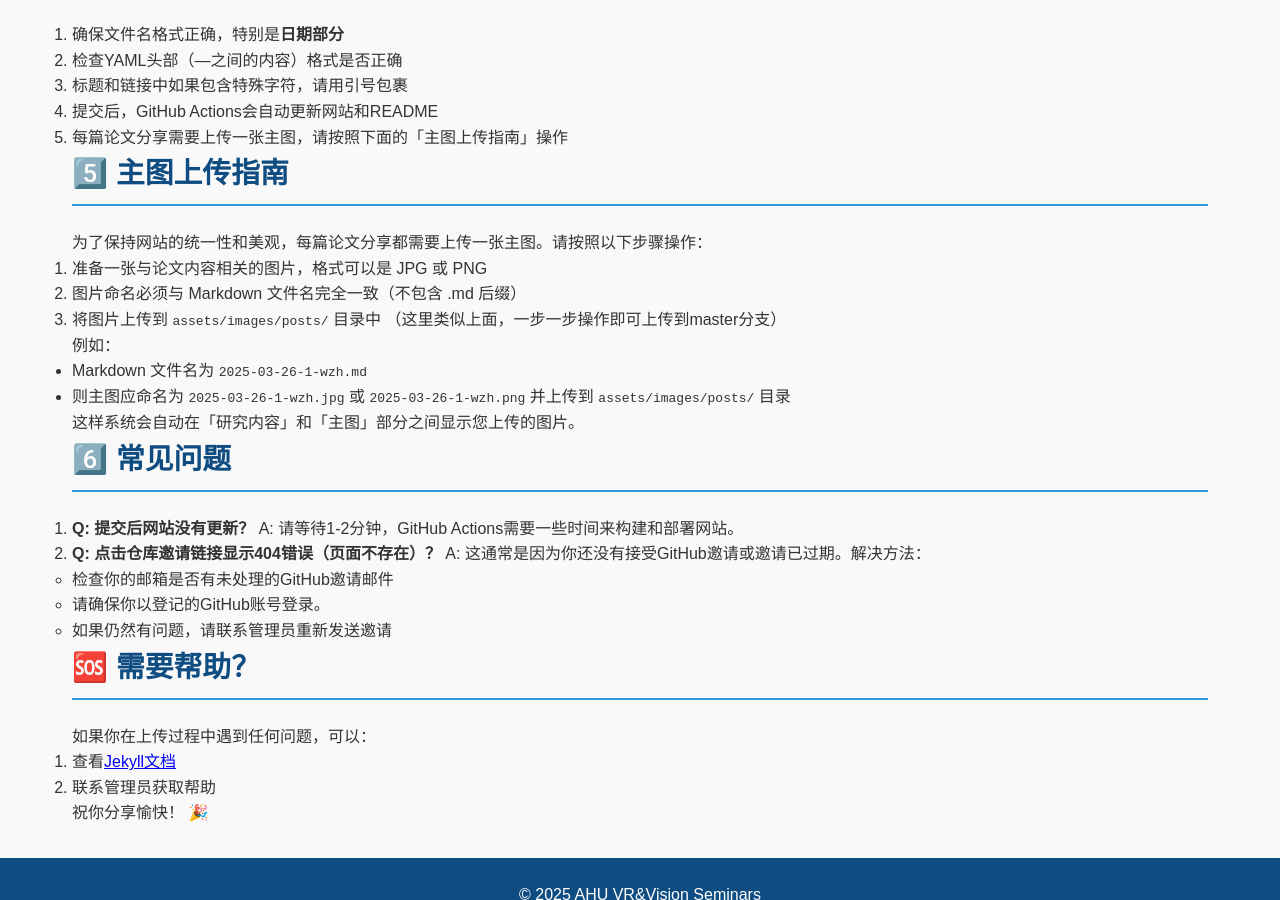
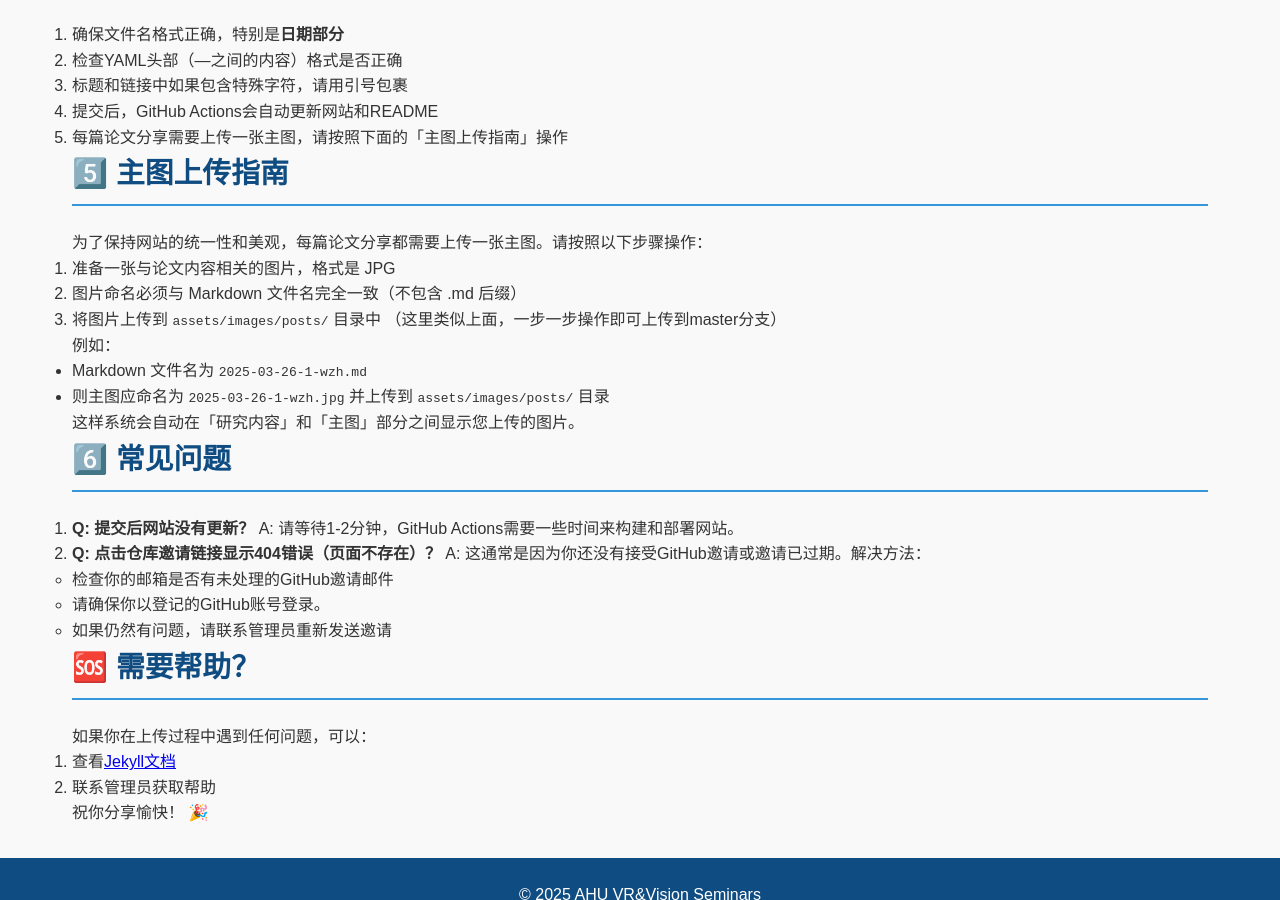
Before and after one commit to linbowang/ahu-vr-vision-group, a Jekyll site: the page built from docs/upload-guide.md, in a window 1280 px wide and 900 px high, scrolled down 1552 px. Built offline with Jekyll 4.4.1, drawn with Linux system fonts in a browser that asks for light colours.

Commit message:
Update upload-guide.md

```diff
--- a/docs/upload-guide.md
+++ b/docs/upload-guide.md
@@ -78,13 +78,13 @@ categories: paper
 
 为了保持网站的统一性和美观，每篇论文分享都需要上传一张主图。请按照以下步骤操作：
 
-1. 准备一张与论文内容相关的图片，格式可以是 JPG 或 PNG
+1. 准备一张与论文内容相关的图片，格式是 JPG
 2. 图片命名必须与 Markdown 文件名完全一致（不包含 .md 后缀）
 3. 将图片上传到 `assets/images/posts/` 目录中 （这里类似上面，一步一步操作即可上传到master分支）
 
 例如：
 - Markdown 文件名为 `2025-03-26-1-wzh.md`
-- 则主图应命名为 `2025-03-26-1-wzh.jpg` 或 `2025-03-26-1-wzh.png` 并上传到 `assets/images/posts/` 目录
+- 则主图应命名为 `2025-03-26-1-wzh.jpg` 并上传到 `assets/images/posts/` 目录
 
 这样系统会自动在「研究内容」和「主图」部分之间显示您上传的图片。
 
```
